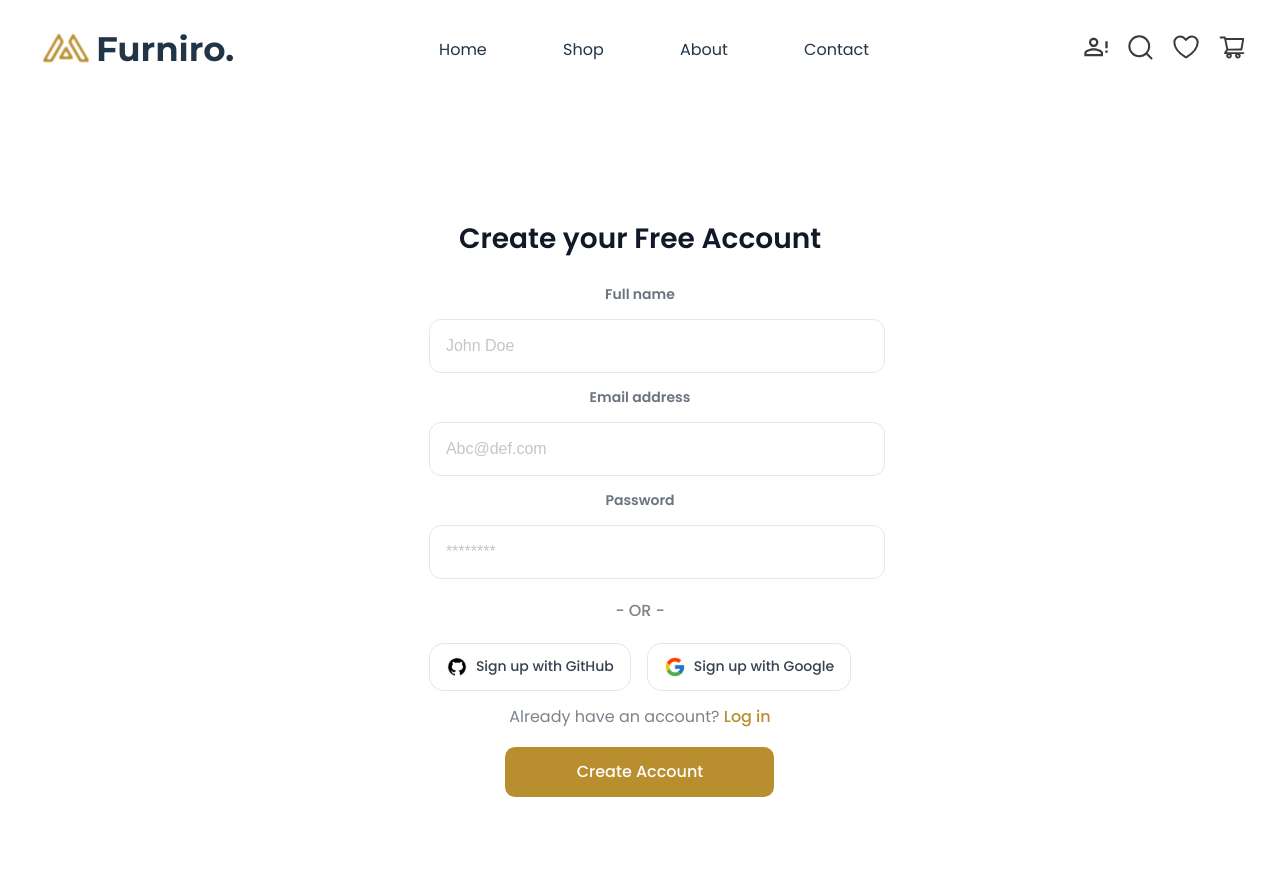
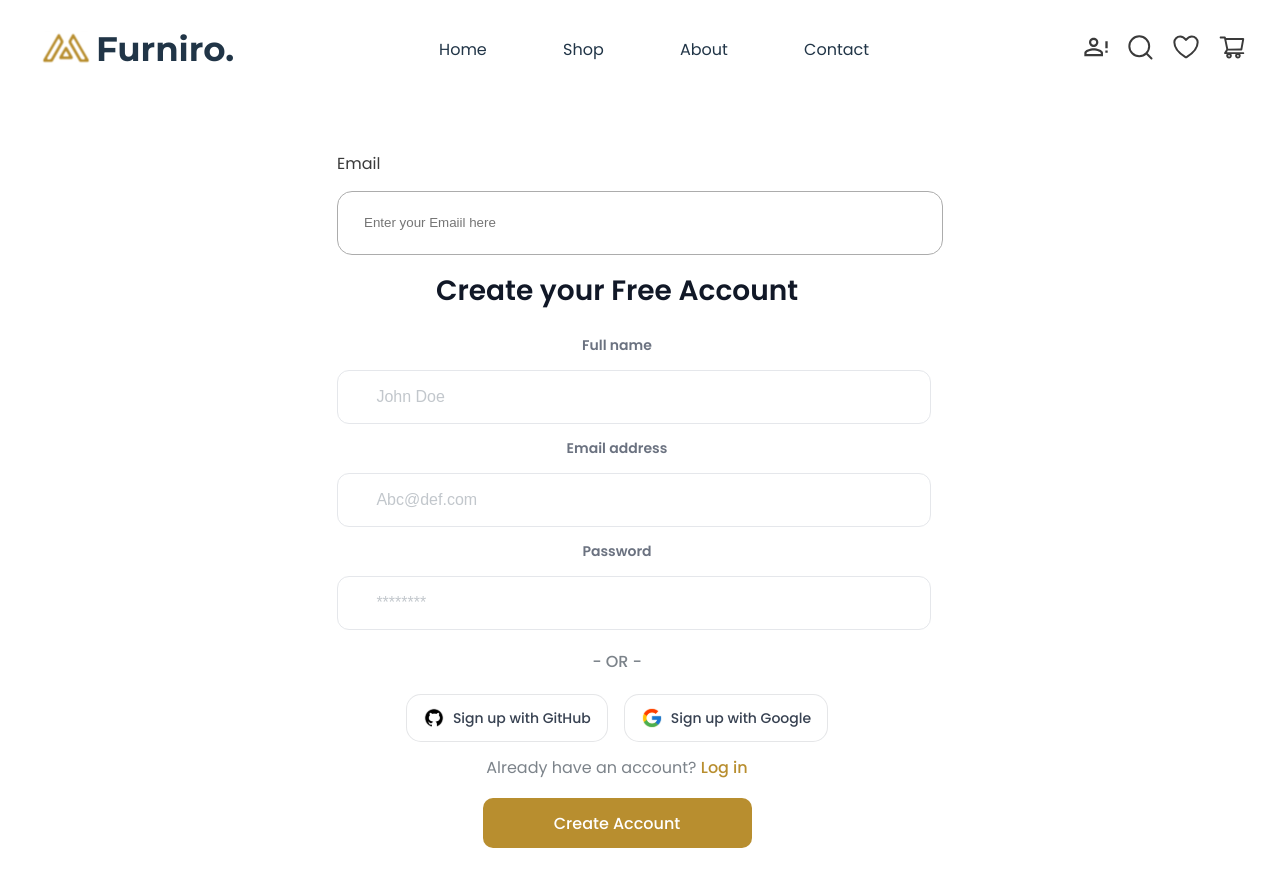
Before and after one commit to archis-academy/august-frontend-furniro-1, a React (Vite) app: page /sign-up in a window 1280 px wide. Shown: the top 886 px of the page. Built offline with nearby package versions, Linux system fonts and the light colour scheme.

Commit message:
[AU-35] - Created Input component

```diff
--- a/src/App.jsx
+++ b/src/App.jsx
@@ -3,9 +3,13 @@ import { useState } from 'react';
 import { SignUp } from './Components/SignUp/SignUp.jsx';
 import './App.scss';
 import Navbar from "./components/Navbar/navbar.jsx";
+import Input from "./components/Input/input.jsx"
+
 function App() {
+
   return (
     <>
+      <Input label="Email" placeholder="Enter your Emaiil here" type='email'/>
       <Navbar />
       <Router />
     </>
--- /dev/null
+++ b/src/Components/Input/input.jsx
@@ -0,0 +1,17 @@
+import styles from "./input.module.scss";
+
+
+
+function input({ label, placeholder, type = "text" }) {
+  return (
+    <div className={styles.container}>
+     <label className={styles.label}>{label}</label>
+     <input className={styles.input}
+     type={type}
+     placeholder={placeholder}
+     />
+    </div>
+  )
+}
+
+export default input
--- /dev/null
+++ b/src/Components/Input/input.module.scss
@@ -0,0 +1,21 @@
+.container{
+    display: flex;
+    flex-direction: column;
+    gap:15px;
+}
+.input{
+    width:600px;
+    height:60px;
+    border-radius:15px;
+    border: 1px solid #ACACAC;
+}
+.label{
+    display: flex;
+    justify-content: flex-start;
+    color:#3A3A3A;
+    font-size:16px;
+    font-family: 'Poppins', sans-serif;
+}
+input::placeholder{
+    text-indent:4%;
+}
```
